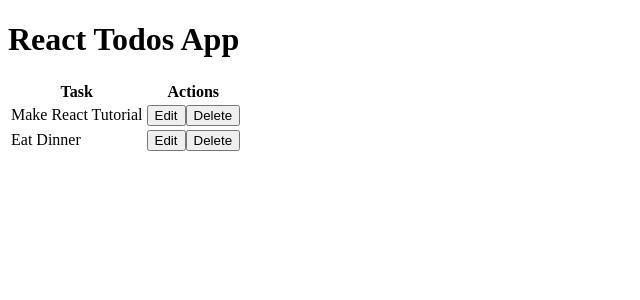
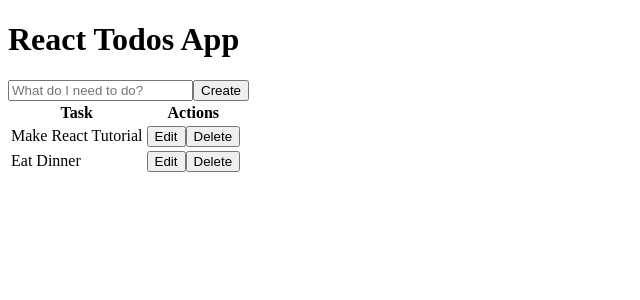
Before and after one commit to andrwsalcdo/react-build-todo-app, a React (Create React App) app: page / in a window 1280 px wide. Shown: the top 300 px of the page, without its empty margins (0-640 px from the left). Built offline with nearby package versions, Linux system fonts and the light colour scheme.

Commit message:
add Create-Todo form.

```diff
--- a/src/components/App.js
+++ b/src/components/App.js
@@ -1,4 +1,5 @@
 import React, { Component } from 'react';
+import CreateTodo from './create-todo';
 import TodosList from './todos-list';
 
 const todos = [
@@ -24,6 +25,7 @@
     return (
       <div>
         <h1>React Todos App</h1>
+        <CreateTodo />
         <TodosList todos={this.state.todos} />
       </div>
     );
--- /dev/null
+++ b/src/components/create-todo.js
@@ -0,0 +1,16 @@
+import React, { Component } from 'react';
+import TodoListHeader from './todos-list-header';
+import TodosListItem from './todos-list-item';
+
+class CreateTodo extends Component {
+    render() {
+        return (
+           <form>
+               <input type="text" placeholder="What do I need to do?" />
+               <button>Create</button>
+           </form>
+        );
+    }
+}
+
+export default CreateTodo;
```
